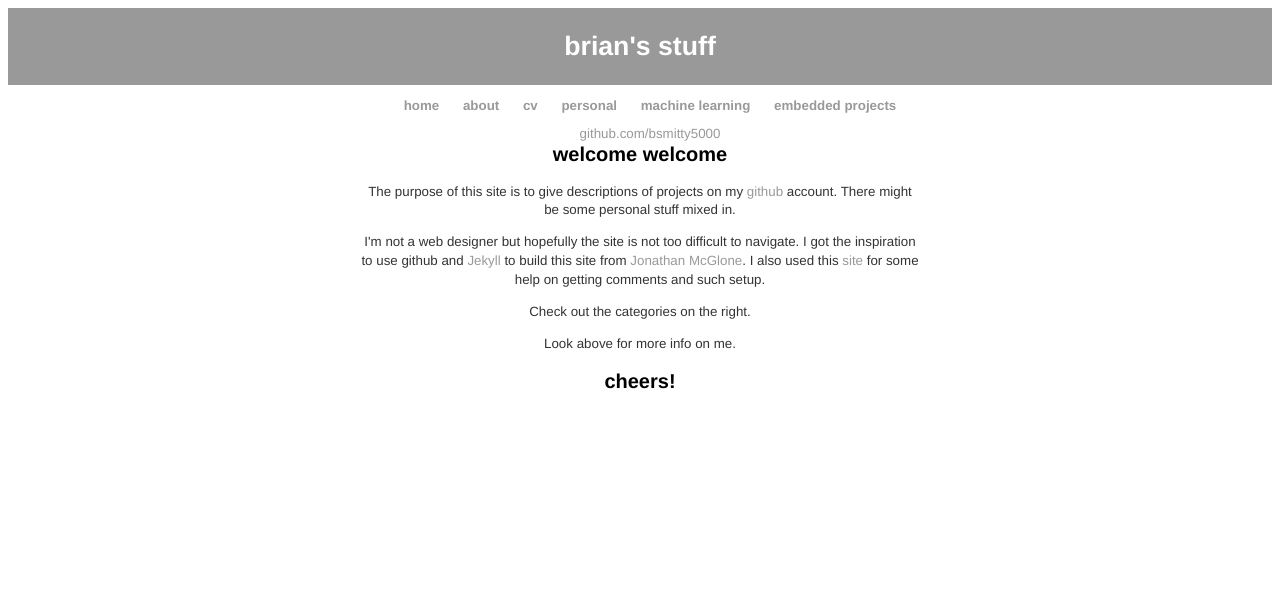
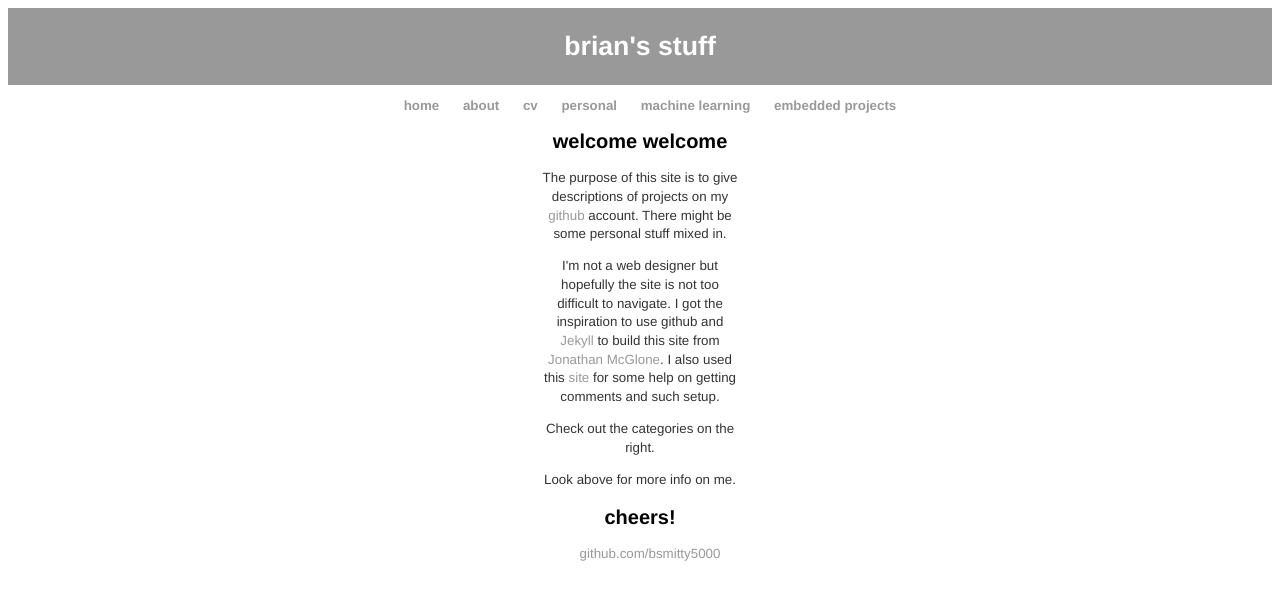
Before and after one commit to bsmitty5000/bsmitty5000.github.io, a Jekyll site: the page built from index.html, in a window 1280 px wide. Shown: the top 600 px of the page. Built offline with Jekyll 4.4.1, drawn with Linux system fonts in a browser that asks for light colours.

Commit message:
Update main.css

```diff
--- a/css/main.css
+++ b/css/main.css
@@ -42,11 +42,10 @@ ul.post li {
     list-style: none;
 }
 .custom_content {
-  width: 42em;
-  position: absolute;
-  margin: auto;
-  right: 0;
-  left: 0;
+  width: 200px;
+  display: block;
+  margin-left: auto;
+  margin-right: auto;
 }
 .post {
   font-size: 110%;
```
